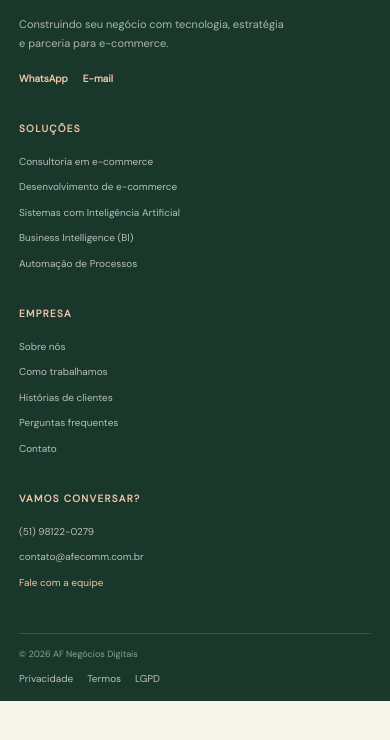
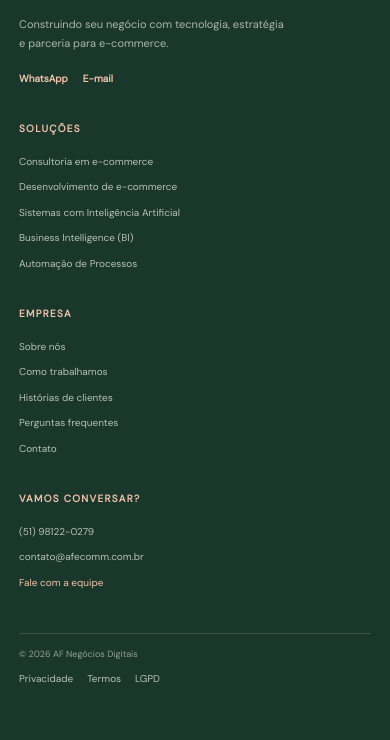
Before and after one commit to francooo/novositeafecomm, an Astro site: page / in a window 390 px wide. Shown: the part 7810-8550 px from the top of the page. Before the commit the page ends 8511 px from the top, so only its background shows below. Built offline with nearby package versions, Linux system fonts and the light colour scheme; Astro itself is replaced by a stand-in of ours; a web font is replaced by a local one.

Commit message:
Evita que o botão flutuante cubra os links do rodapé
Reserva espaço no fim do rodapé para o botão "Vamos conversar",
mantendo Privacidade, Termos e LGPD visíveis no desktop e no mobile.

Co-Authored-By: Claude Opus 5.5 <noreply@anthropic.com>

```diff
--- a/src/styles/global.css
+++ b/src/styles/global.css
@@ -592,3 +592,10 @@ ol.service-steps { margin-bottom: 0; }
   .legal-related .more-solutions-links { grid-template-columns: 1fr; }
   .legal-content p, .legal-content li { font-size: 13.5px; }
 }
+
+/* Espaço no fim do rodapé para o botão flutuante "Vamos conversar" não cobrir os links legais.
+   Desktop: botão 46px + 20px de margem. Mobile: 42px + 13px. */
+.site-footer { padding-bottom: 78px; }
+@media (max-width: 780px) {
+  .site-footer { padding-bottom: 66px; }
+}
```
